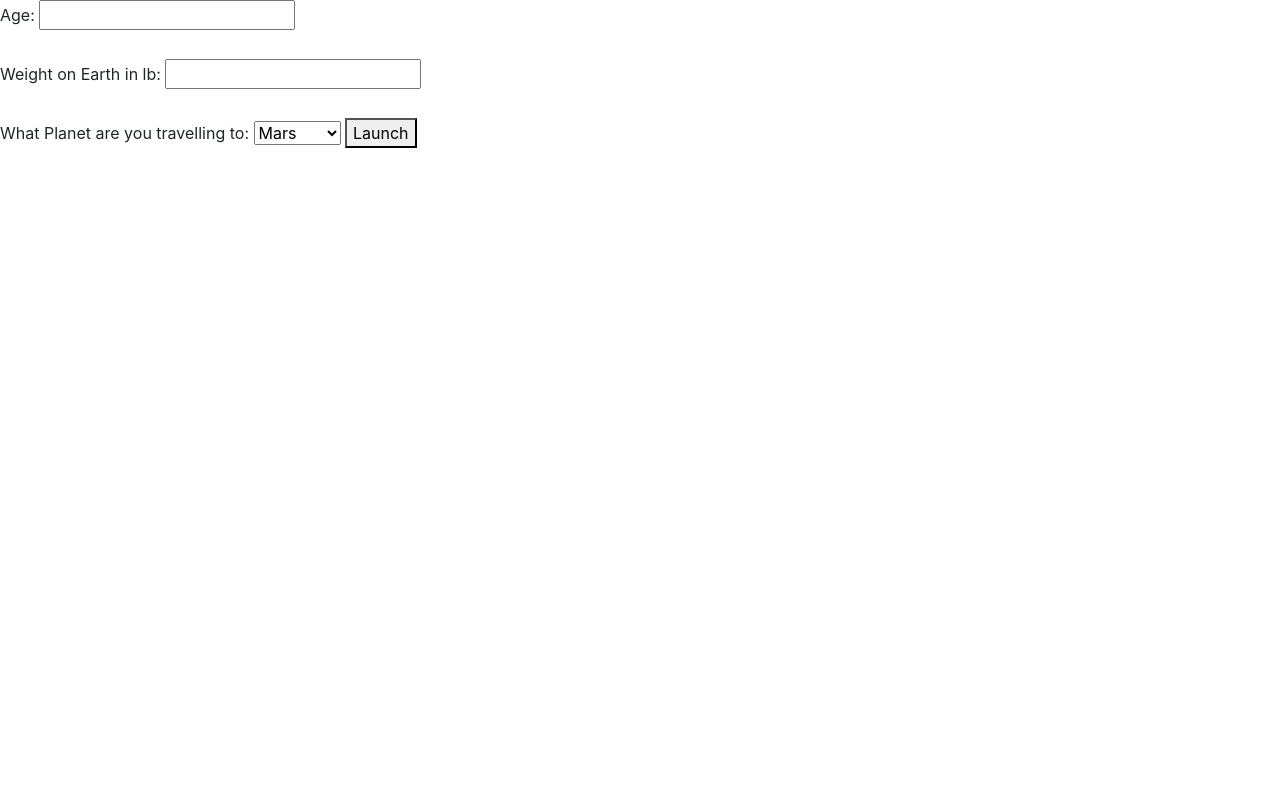
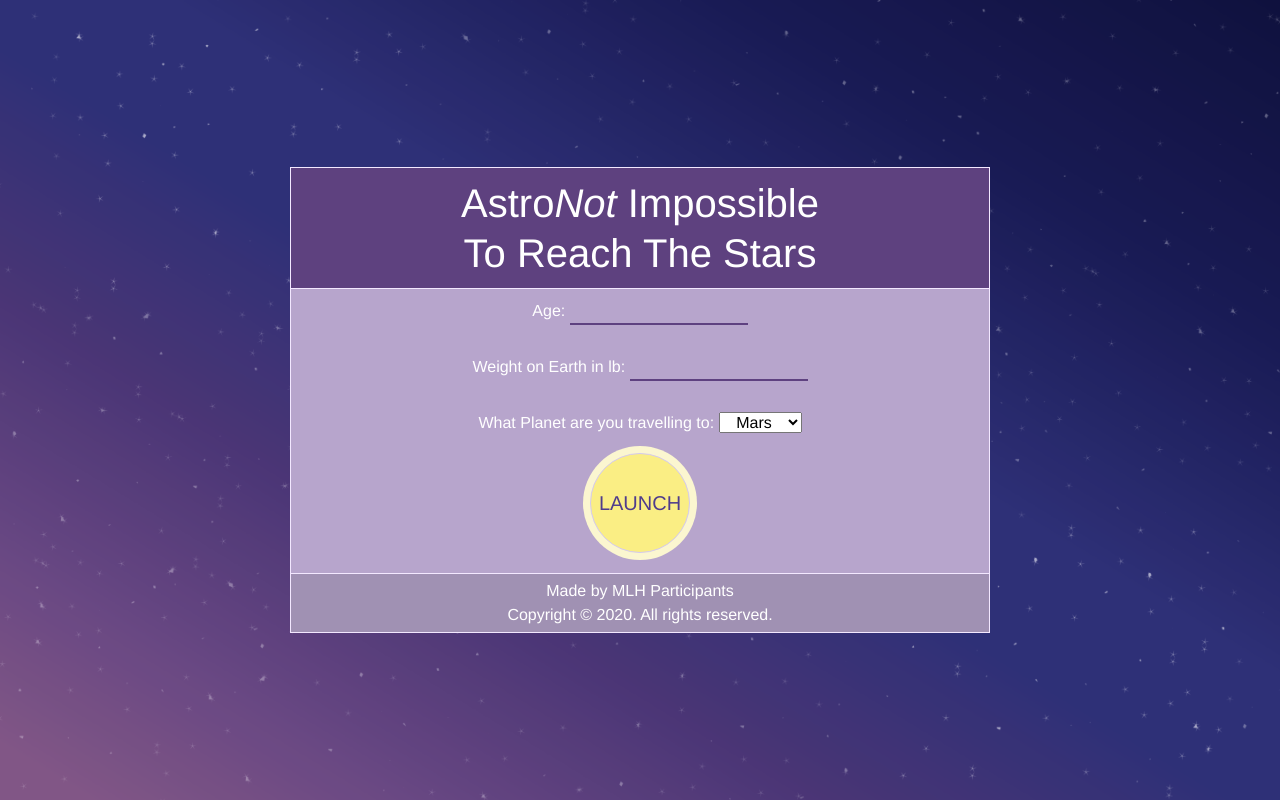
Before and after one commit to MarinaOrzechowski/AstroNOT, a Flask app: page /data in a window 1280 px wide. Run offline with Flask 2, Linux system fonts and the light colour scheme; parts of the project's set-up code (start-up, migrations or seed data) failed here and were passed over; some libraries are stand-ins or nearby versions.

Commit message:
Finished data page and css for it

```diff
--- /dev/null
+++ b/static/data-styles.css
@@ -0,0 +1,86 @@
+* {
+    margin: 0;
+    padding: 0;
+    font-family: Helvetica, sans-serif;
+    text-align: center;
+}
+body {
+    margin: auto;
+    padding: 0;
+    display: flex;
+    flex-direction: column;
+    align-items: center;
+    background: #543C7A;
+    background-image: url('night-stars.png');
+    background-repeat: no-repeat;
+    background-position: center;
+    background-attachment: fixed;
+    background-size: cover;
+}
+h1 {
+    margin: 0;
+    padding: 0;
+    height: 100px;
+    line-height: 50px;
+}
+p, form, input {
+    margin: 0;
+    padding: 0;
+}
+input {
+    background: #B7A5CC;
+}
+.container {
+    margin: auto;
+    padding: 0px;
+    width: 700px;
+    height: 466px;
+    position: absolute;
+    top: 50%;
+    left: 50%;
+    margin: -233px 0 0 -350px;
+    color: white;
+    border: solid #F3E8FF 1px;
+}
+.header {
+    margin: 0;
+    padding: 10px;
+    background: #5E417F;
+    border-bottom: solid #F3E8FF 1px;
+}
+.main-body {
+    padding: 10px;
+    background: #B7A5CC;
+}
+.data-input {
+    margin: 0;
+    padding: 0;
+    display: flex;
+    flex-direction: column;
+}
+.data-input form input {
+    margin: 0;
+    padding: 0;
+    border: none;
+    border-bottom: 2px solid #5E4180;
+}
+input[type=text]:focus{
+    background-color: white;
+    border: 3px solid #5E4180;
+}
+button {
+    width: 100px;
+    height: 100px;
+    font-size: 20px;
+    margin: 10px 0px 10px 0px;
+    color: #4F3C8C;
+    border: solid #D3C9F2 1px;
+    border-radius: 50%;
+    box-shadow: #FBF6D0 0px 0px 0px 7px;
+    background: #FAEE84;
+}
+.footer {
+    padding: 5px;
+    border-top: solid #F3E8FF 1px;
+    background: #A091B3;
+}
--- a/templates/data.html
+++ b/templates/data.html
@@ -1,25 +1,20 @@
-<!doctype html>
-
-<html lang="en">
-
+<!DOCTYPE html>
+<html lang = "en">
     <head>
-    <meta charset="utf-8">
-
-    <title>AstroNot Impossible To Reach The Stars</title>
-    <meta name="description" content="Happiness data collector">
-    <link rel="stylesheet" href="https://stackpath.bootstrapcdn.com/bootstrap/4.3.1/css/bootstrap.min.css"
-        integrity="sha384-ggOyR0iXCbMQv3Xipma34MD+dH/1fQ784/j6cY/iJTQUOhcWr7x9JvoRxT2MZw1T" crossorigin="anonymous">
-    <link rel="stylesheet" href="../static/style.css">
-
+        <meta charset = "UTF-8">
+        <meta name = "viewport" content = "width=device-width, initial-scale = 1.0">
+        <meta name = "description" content = "Happiness Data Collector">
+        <link rel = "stylesheet" href = "https://stackpath.bootstrapcdn.com/bootstrap/4.3.1/css/bootstrap.min.css" integrity = "sha384-ggOyR0iXCbMQv3Xipma34MD+dH/1fQ784/j6cY/iJTQUOhcWr7x9JvoRxT2MZw1T" crossorigin = "anonymous">
+        <link rel = "stylesheet" href = "../static/data-styles.css">
+        <title>AstroNot</title>
     </head>
-
     <body>
-
-    <!-- background and header -->
-    <div>
+        <div class = "container">
+            <div class = "header">
+                <h1>Astro<em>Not</em> Impossible<br>To Reach The Stars</h1>
             </div>
-
-    <!-- all the other stuff -->
+            <div class = "main-body">
+                <div class = "data-input">
                     <form method='POST' action='/result'>
                         <label for="age">Age:</label>
                         <input type="text" id="age" name="age"><br><br>
@@ -34,15 +29,15 @@
                             <option value='Saturn'>Saturn</option>
                             <option value='Uranus'>Uranus</option>
                             <option value='Neptune'>Neptune</option>
-
                         </select>
-
-        <!-- Launch button -->
-
-        <button id="launch_btn" type="submit">Launch</button>
                     </form>
-
-
+                </div>
+                <!-- Launch Button -->
+                <button id = "launch_btn" type="submit">LAUNCH</button>
+            </div>
+            <div class = "footer">
+                <p>Made by MLH Participants<br>Copyright © 2020. All rights reserved.</p>
+            </div>
+        </div>
     </body>
-
 </html>
```
Also changed, not shown: static/night-stars.png (added). Lines whose indentation alone changed are shown as unchanged.
